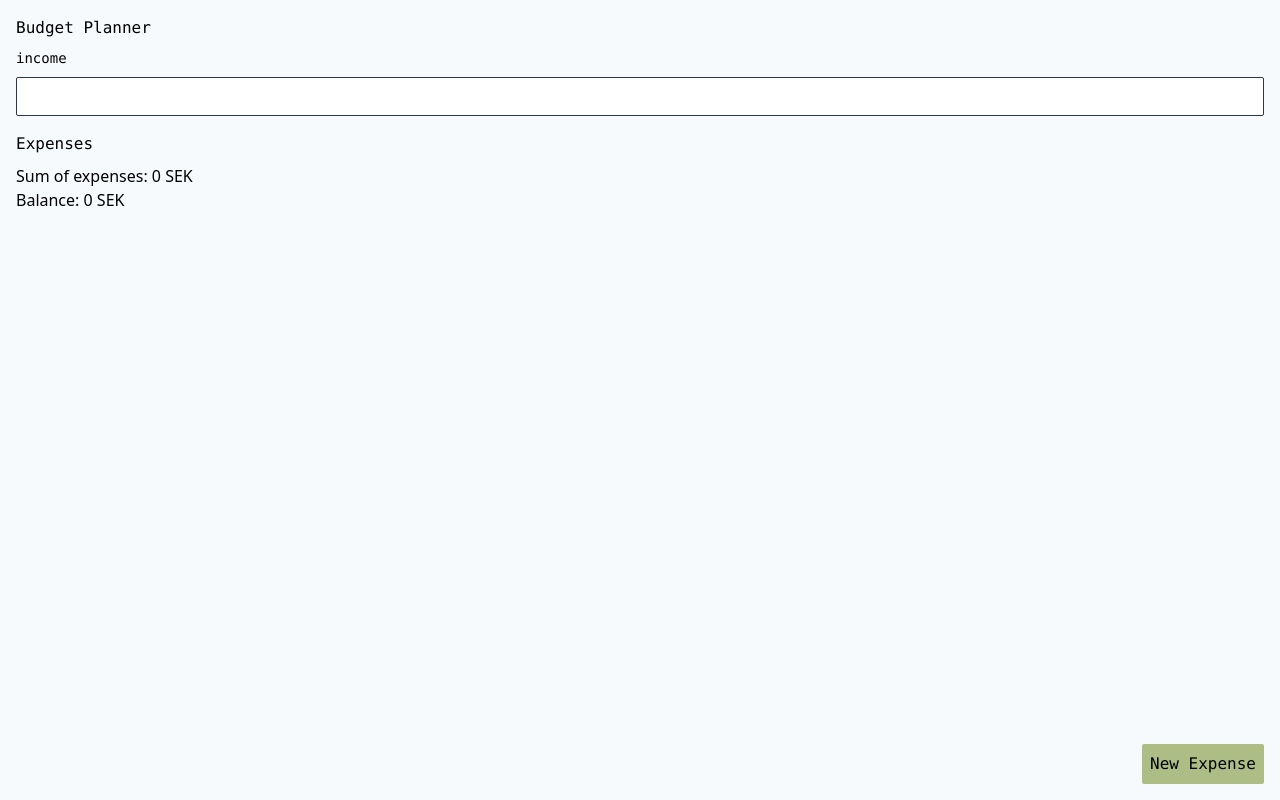
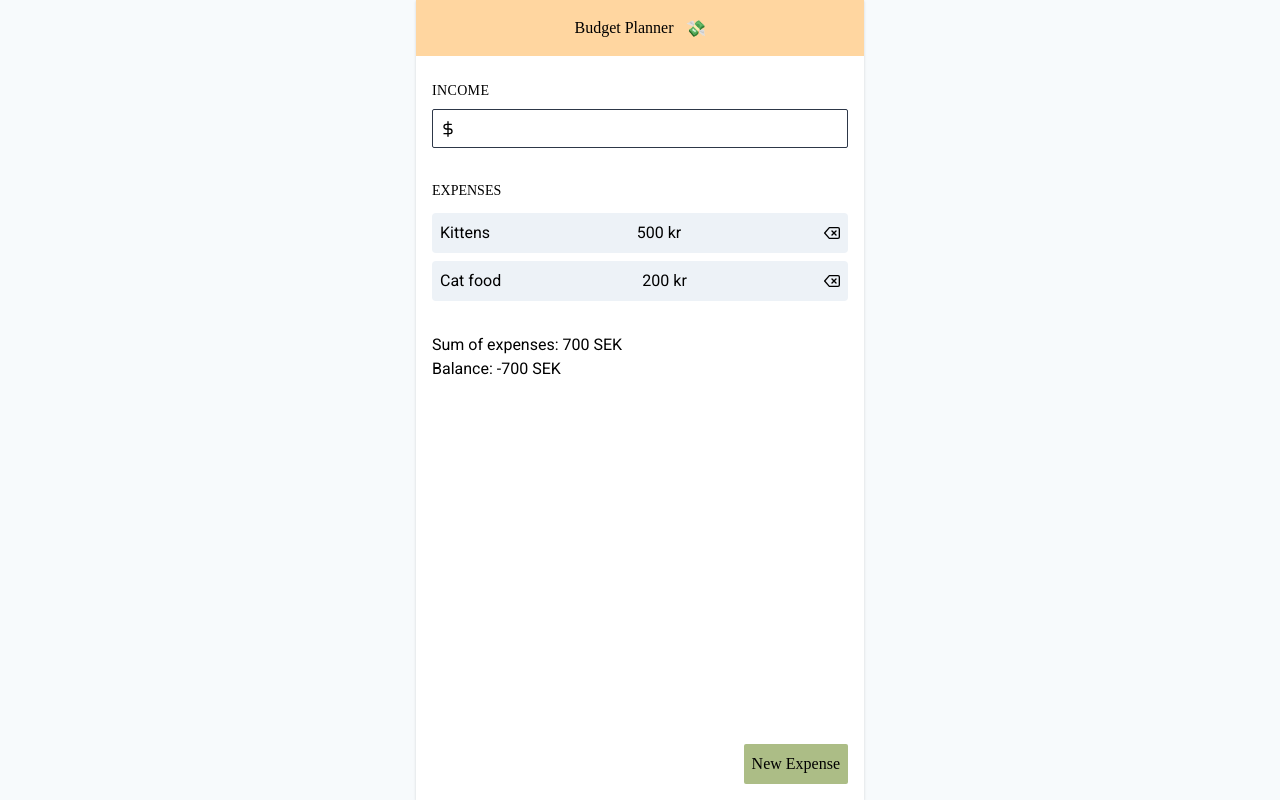
Before and after one commit to jdagmar/budget-planner, a React (Create React App) app: page / in a window 1280 px wide. Built offline with nearby package versions, Linux system fonts and the light colour scheme; a web font is replaced by a local one.

Commit message:
Design and new fonts

```diff
--- a/src/App.tsx
+++ b/src/App.tsx
@@ -49,7 +49,10 @@ const reducer = (state: State, action: Action): State => {
 };
 
 const initState: State = {
-  expenses: [],
+  expenses: [
+    { title: 'Kittens', cost: 500 },
+    { title: 'Cat food', cost: 200 },
+  ],
   isExpenseFormVisible: false,
   income: undefined,
   addExpenseForm: {},
@@ -65,9 +68,10 @@ export const App = () => {
   const [state, dispatch] = useReducer(reducer, initState);
 
   return (
-    <main className="h-full flex justify-between flex-col">
-      <div className="m-4">
+    <main className="h-screen relative flex justify-between flex-col max-w-md m-auto bg-white shadow">
+      <div>
         <Header />
+        <div className="p-4">
           <IncomeForm
             setIncomeForm={state.setIncomeForm}
             onChange={income => {
@@ -84,6 +88,7 @@ export const App = () => {
             expenses={state.expenses}
             setIncomeForm={state.setIncomeForm}
           />
+        </div>
       </div>
 
       <div>
--- a/src/components/Button.tsx
+++ b/src/components/Button.tsx
@@ -10,7 +10,7 @@ type Props = {
 };
 
 export const Button = (props: Props) => {
-  const cssClasses = `flex p-2 bg-${props.color} rounded-sm font-mono items-center ${props.classes}`;
+  const cssClasses = `flex p-2 bg-${props.color} rounded-sm font-overpass items-center ${props.classes}`;
   return (
     <button className={cssClasses} onClick={props.onClick}>
       <span>{props.text}</span>
--- a/src/components/ExpenseForm.tsx
+++ b/src/components/ExpenseForm.tsx
@@ -60,7 +60,7 @@ export const ExpenseForm = (props: Props) => {
               props.onChange({ ...props.expenseForm, cost: newCost })
             }
           />
-          <Button text="add" color="swampGreen" classes="w-full" />
+          <Button text="add" color="swampGreen" classes="w-full mt-2" />
         </div>
         <p className="text-xs text-red-500 mb-2">{props.expenseForm.error}</p>
       </form>
--- a/src/components/ExpenseList.tsx
+++ b/src/components/ExpenseList.tsx
@@ -10,7 +10,10 @@ type Props = {
 export const ExpenseList = (props: Props) => {
   const expenseListItems = props.expenses.map(expense => {
     return (
-      <li className="flex justify-between my-2" key={expense.title}>
+      <li
+        className="flex justify-between my-2 bg-gray-200 p-2 rounded font-roboto"
+        key={expense.title}
+      >
         <p className="mr-1">{expense.title}</p>
         <p>{expense.cost} kr</p>
         <button onClick={() => props.onClick(expense.title)}>
@@ -22,9 +25,13 @@ export const ExpenseList = (props: Props) => {
   });
 
   return (
-    <>
-      <h2 className="font-mono">Expenses</h2>
-      <ul>{expenseListItems}</ul>
-    </>
+    <div className="mt-8">
+      <h2 className="font-overpass uppercase text-sm">Expenses</h2>
+      {expenseListItems.length > 0 ? (
+        <ul className="mt-3 mb-8">{expenseListItems}</ul>
+      ) : (
+        <p>Add an expense to get started</p>
+      )}
+    </div>
   );
 };
--- a/src/components/ExpenseSummary.tsx
+++ b/src/components/ExpenseSummary.tsx
@@ -18,7 +18,7 @@ export const ExpenseSummary = (props: Props) => {
   };
 
   return (
-    <div className="mt-2">
+    <div className="mt-2 font-roboto">
       <p>Sum of expenses: {sumUpExpenses(expenses)} SEK</p>
       <p>Balance: {calcAccountBalance(props.setIncomeForm.income)} SEK </p>
     </div>
--- a/src/components/Header.tsx
+++ b/src/components/Header.tsx
@@ -2,8 +2,11 @@ import React from 'react';
 
 export const Header = () => {
   return (
-    <header className="mb-2">
-      <h1 className="font-mono">Budget Planner</h1>
+    <header className="mb-2 px-3 py-4 bg-peach text-center flex justify-center">
+      <h1 className="font-overpass">Budget Planner</h1>
+      <span role="img" className="ml-3">
+        💸
+      </span>
     </header>
   );
 };
--- a/src/components/IncomeForm.tsx
+++ b/src/components/IncomeForm.tsx
@@ -13,6 +13,7 @@ export const IncomeForm = (props: Props) => {
       <Input
         label="income"
         type="string"
+        icon="money"
         value={props.setIncomeForm.income?.toString() || ''}
         onChange={newIncome => {
           props.onChange({
--- a/src/components/Input.tsx
+++ b/src/components/Input.tsx
@@ -14,14 +14,17 @@ export const Input = (props: Props) => {
   const id = `${props.label.toLowerCase()}-input`;
   return (
     <div className="mb-4">
-      <label htmlFor={id} className="block font-sans mb-2 text-sm font-mono">
+      <label
+        htmlFor={id}
+        className="block font-sans mb-2 text-sm font-overpass uppercase tracking-wide"
+      >
         {props.label}
       </label>
       <div className="relative">
         <input
           id={id}
           type={props.type}
-          className={`border border-gray-800 p-2 w-full rounded-sm text-sm ${
+          className={`font-roboto border border-gray-800 p-2 w-full rounded-sm text-sm ${
             props.icon ? 'pl-8' : 'pl-2'
           }`}
           value={props.value}
```
Also changed, not shown: src/css/tailwind.css. Lines whose indentation alone changed are shown as unchanged.
